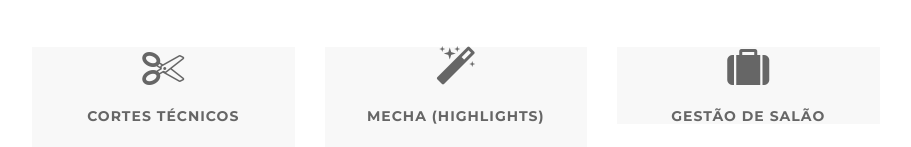
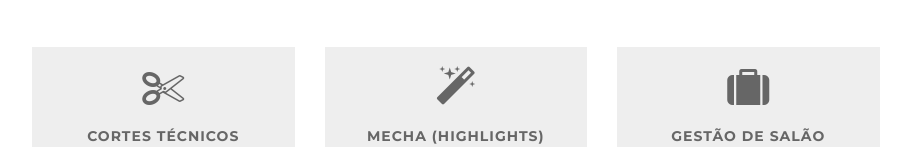
Before and after one commit to bmarsilio/manolo-calza-ninestars, a plain HTML site: page index.html in a window 1280 px wide. Shown: the part 2653-2800 px from the top of the page, without its empty margins (233-1144 px from the left). Drawn offline with Linux system fonts and the light colour scheme.

Commit message:
ajustado fundo cinza das box da section aperfeicoamento

```diff
--- a/index.html
+++ b/index.html
@@ -153,7 +153,7 @@
         <div class="row">
             <div class="col-sm-2 col-md-2"></div>
             <div class="col-sm-3 col-md-3">
-                <div class="service-box bg-gray">
+                <div class="team boxed-grey">
                     <div class="service-icon">
                         <i class="fa fa-scissors fa-3x"></i>
                     </div>
@@ -167,7 +167,7 @@
 
             </div>
             <div class="col-sm-3 col-md-3">
-                <div class="service-box bg-gray">
+                <div class="team boxed-grey">
                     <div class="service-icon">
                         <i class="fa fa-magic fa-3x"></i>
                     </div>
@@ -181,7 +181,7 @@
 
             </div>
             <div class="col-sm-3 col-md-3">
-                <div class="service-box bg-gray">
+                <div class="team boxed-grey">
                     <div class="service-icon">
                         <i class="fa fa-suitcase fa-3x"></i>
                     </div>
```
